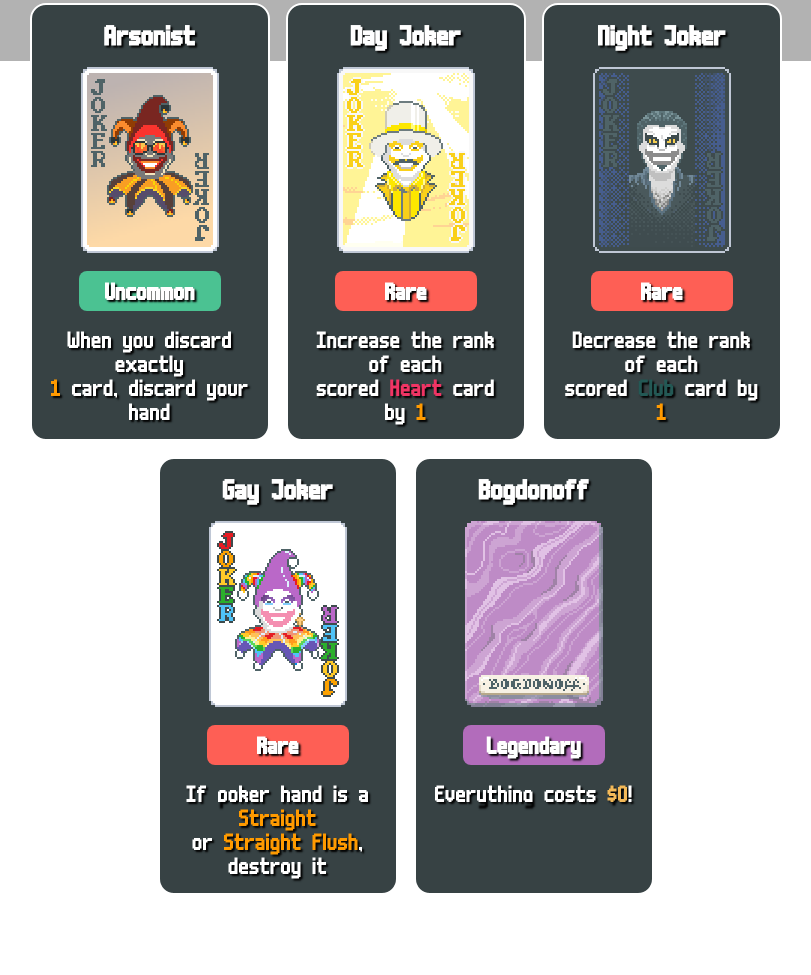
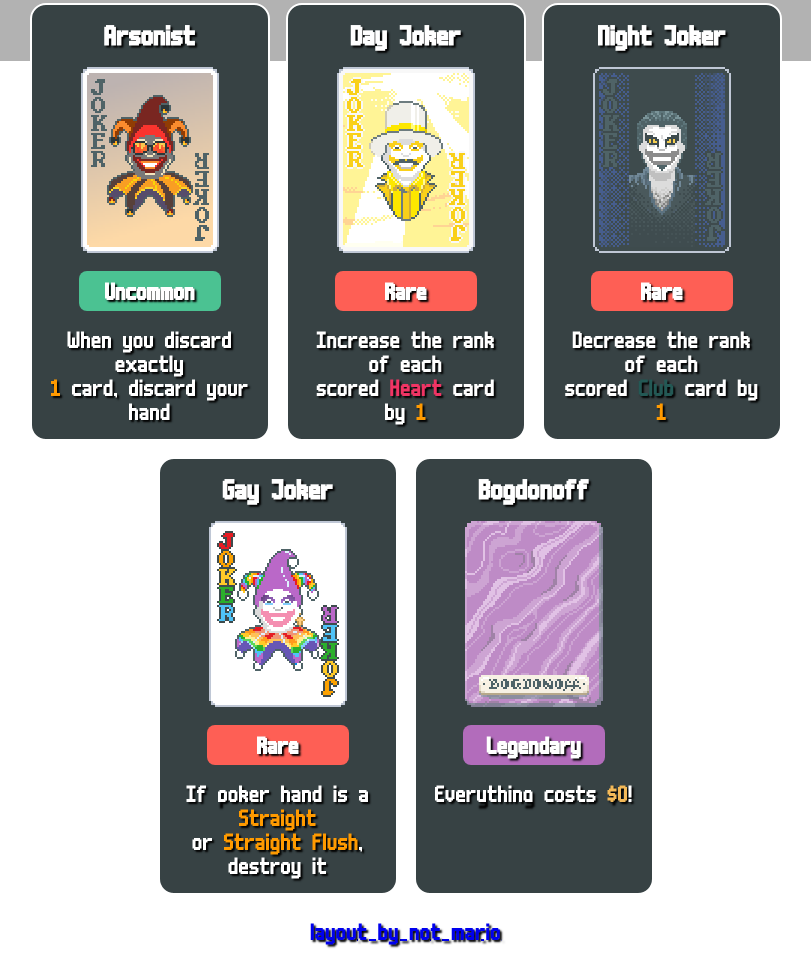
Before and after one commit to covered-in-bees/normaljokers, a plain HTML site: page index.html in a window 1280 px wide. Shown: the part 739-1714 px from the top of the page, without its empty margins (234-1045 px from the left). Before the commit the page ends 1690 px from the top, so only its background shows below. Drawn offline with Linux system fonts and the light colour scheme; a script that the page names is missing.

Commit message:
update site

```diff
--- a/index.html
+++ b/index.html
@@ -151,6 +151,7 @@
       </div>
       <br>
     </div>
+	<a href="https://github.com/notmario/balatrowebsitetemplate" id="gettemp">layout by not mario</a>
   </main>
   <script src="addjokers.js" defer></script>
 </body>
```
Also changed, not shown: assets/1x/j_dirtyjoker.png, assets/2x/j_dirtyjoker.png, img/j_dirtyjoker.png.
